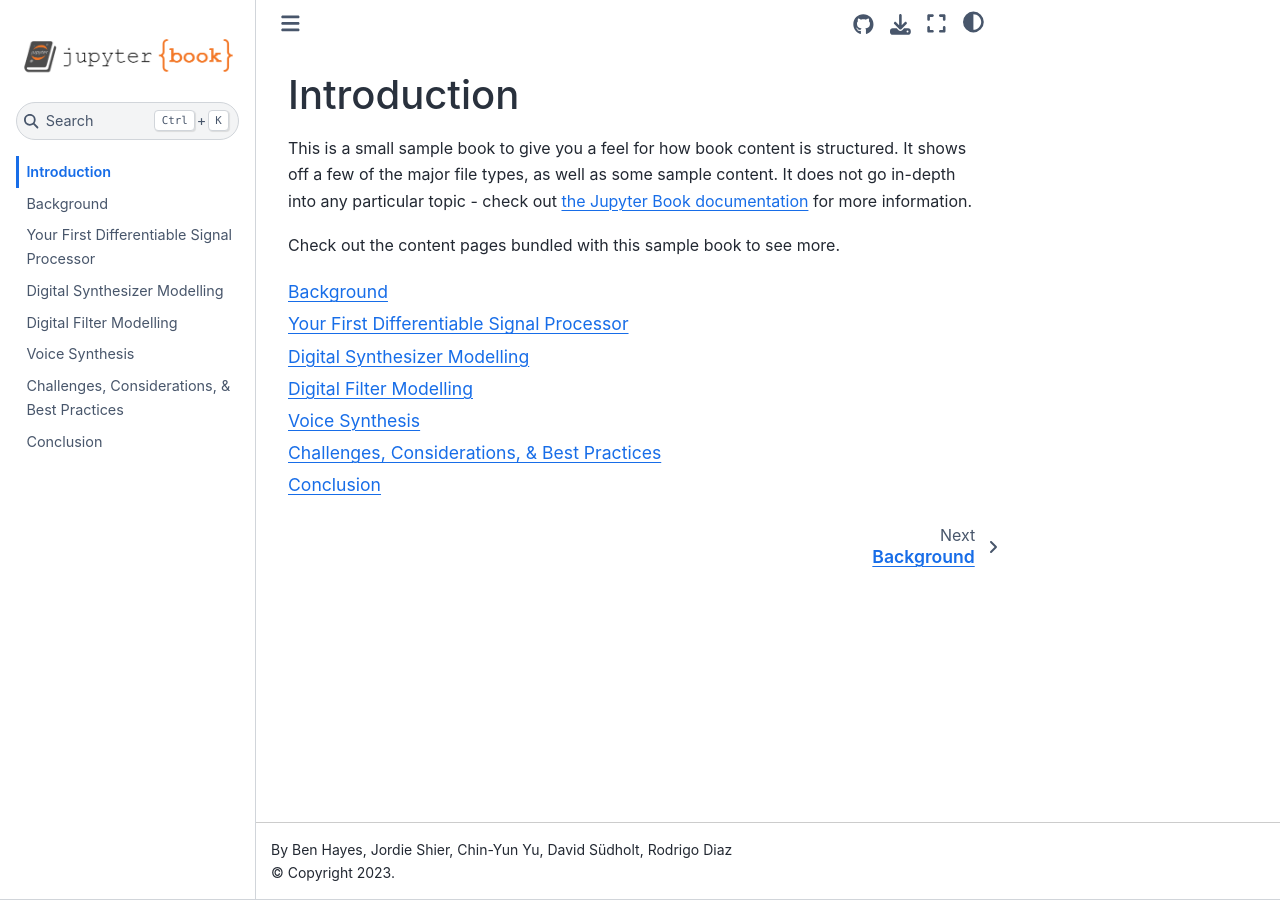
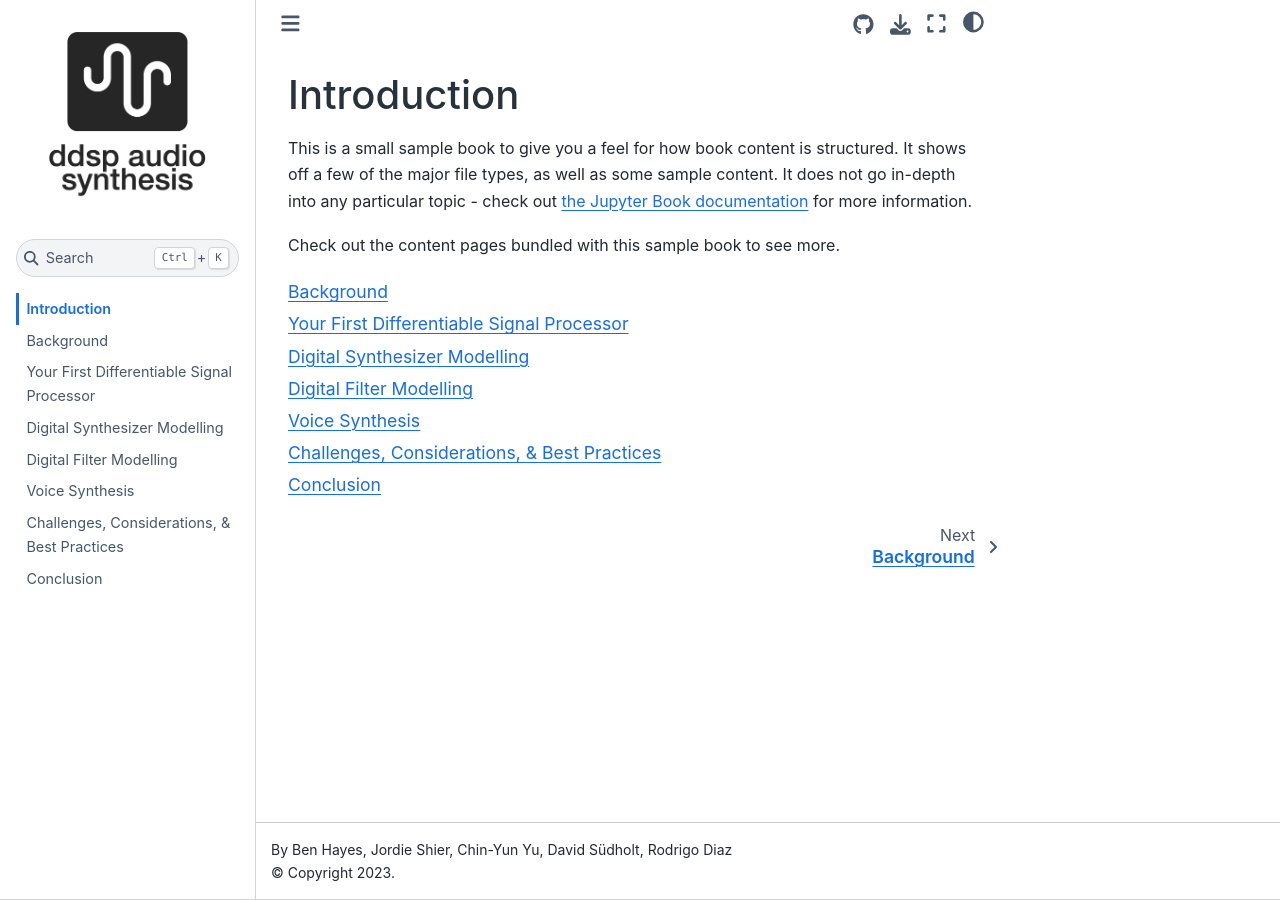
Before and after one commit to intro2ddsp/intro2ddsp.github.io, a Jupyter Book: the page built from intro.md, in a window 1280 px wide. Built offline with Jupyter Book 1.0.4 settings and Sphinx 7.4.7 and the Sphinx Book theme 1.1.4, drawn with Linux system fonts in a browser that asks for light colours; pages that are not in the unit, such as notebooks, are missing from menus.

Commit message:
adding new logo

```diff
--- a/_config.yml
+++ b/_config.yml
@@ -3,7 +3,7 @@
 
 title: Introduction to Audio Synthesizer Programming
 author: Ben Hayes, Jordie Shier, Chin-Yun Yu, David Südholt, Rodrigo Diaz
-logo: logo.png
+logo: intro2ddsp_logo.png
 
 # Force re-execution of notebooks on each build.
 # See https://jupyterbook.org/content/execute.html
```
Also changed, not shown: intro2ddsp_logo.png (added).
